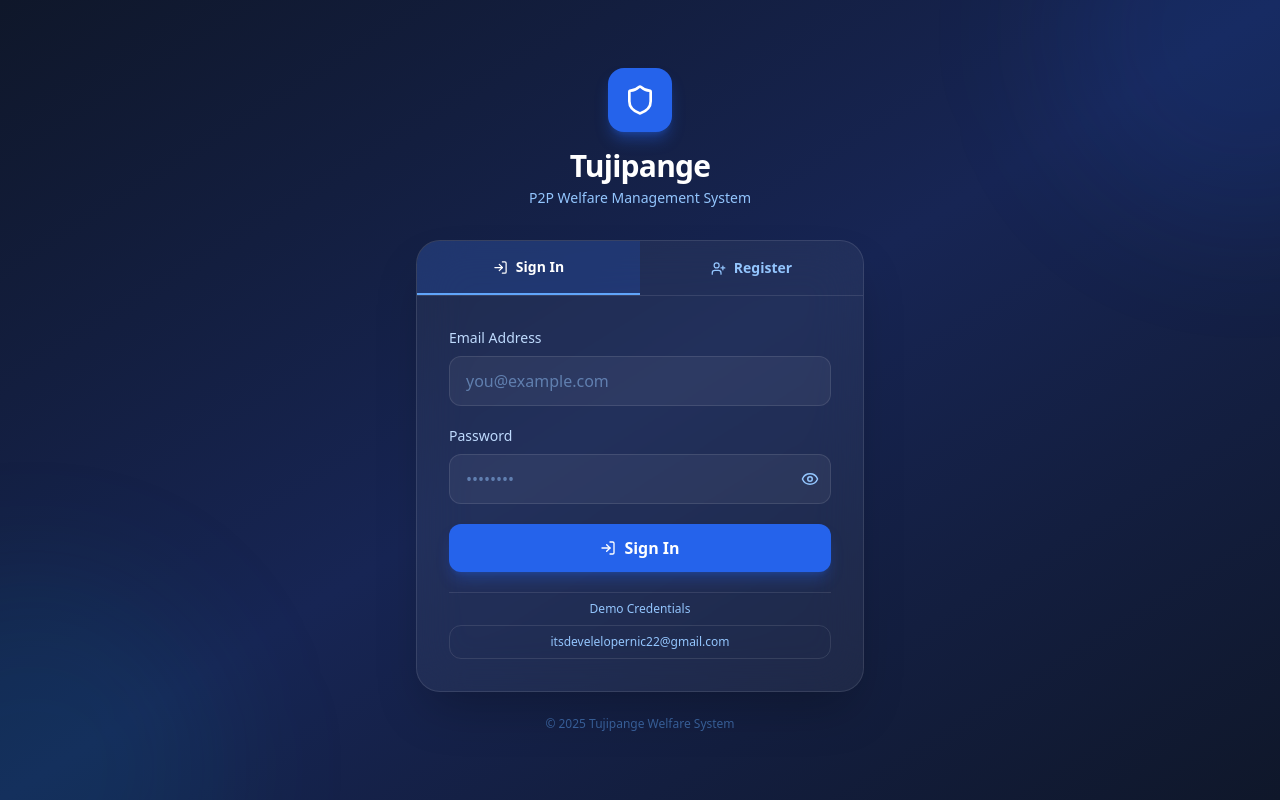
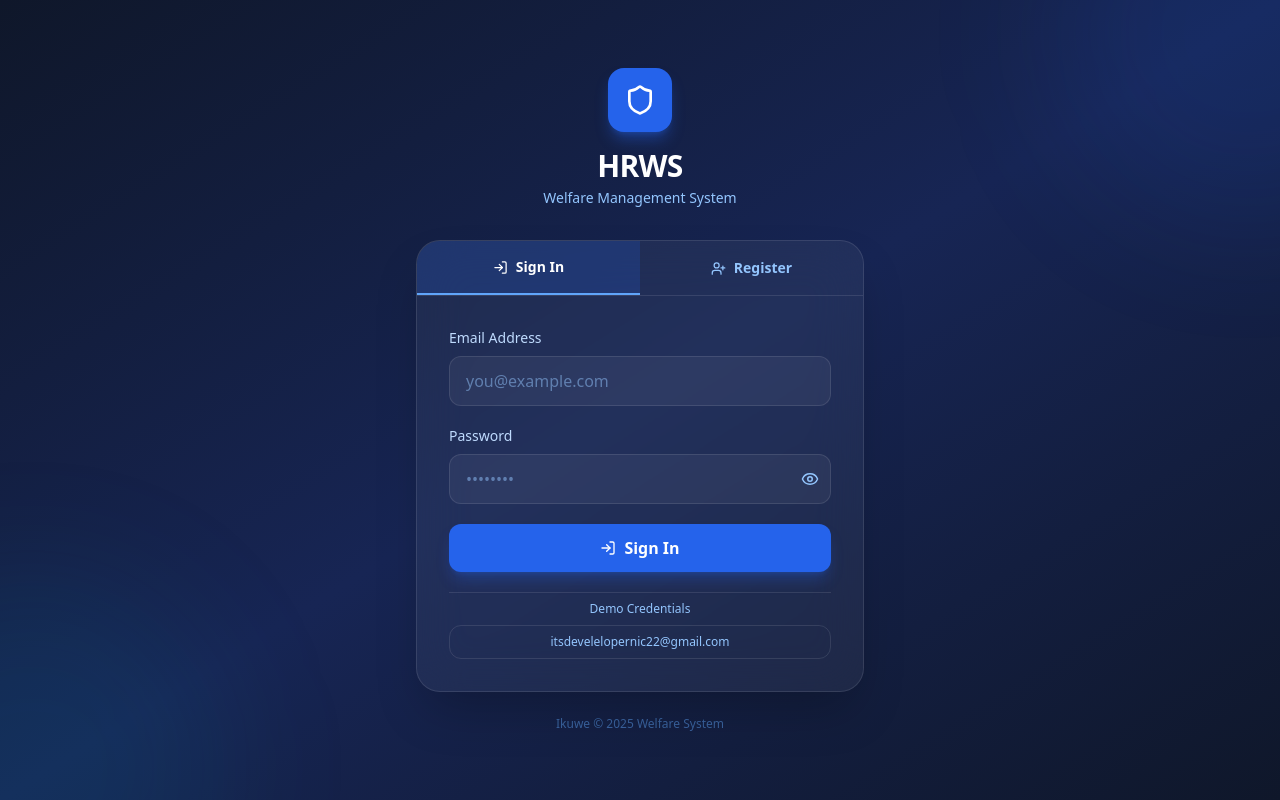
Before and after one commit to Maunducyrus/Banking-Management-System, a React (Vite) app: page / in a window 1280 px wide. Built offline with nearby package versions, Linux system fonts and the light colour scheme.

Commit message:
Update branding from Tujipange to HRWS

```diff
--- a/src/components/auth/LoginForm.tsx
+++ b/src/components/auth/LoginForm.tsx
@@ -109,8 +109,8 @@ export const LoginForm: React.FC = () => {
           <div className="inline-flex items-center justify-center w-16 h-16 rounded-2xl bg-blue-600 shadow-lg shadow-blue-600/40 mb-4">
             <Shield className="w-8 h-8 text-white" />
           </div>
-          <h1 className="text-3xl font-bold text-white tracking-tight">Tujipange</h1>
-          <p className="text-blue-300 text-sm mt-1">P2P Welfare Management System</p>
+          <h1 className="text-3xl font-bold text-white tracking-tight">HRWS</h1>
+          <p className="text-blue-300 text-sm mt-1">Welfare Management System</p>
         </div>
 
         {/* Card */}
@@ -310,7 +310,7 @@ export const LoginForm: React.FC = () => {
         </div>
 
         <p className="text-center text-blue-400/50 text-xs mt-6">
-          © {new Date().getFullYear()} Tujipange Welfare System
+          Ikuwe © {new Date().getFullYear()} Welfare System
         </p>
       </div>
     </div>
```
